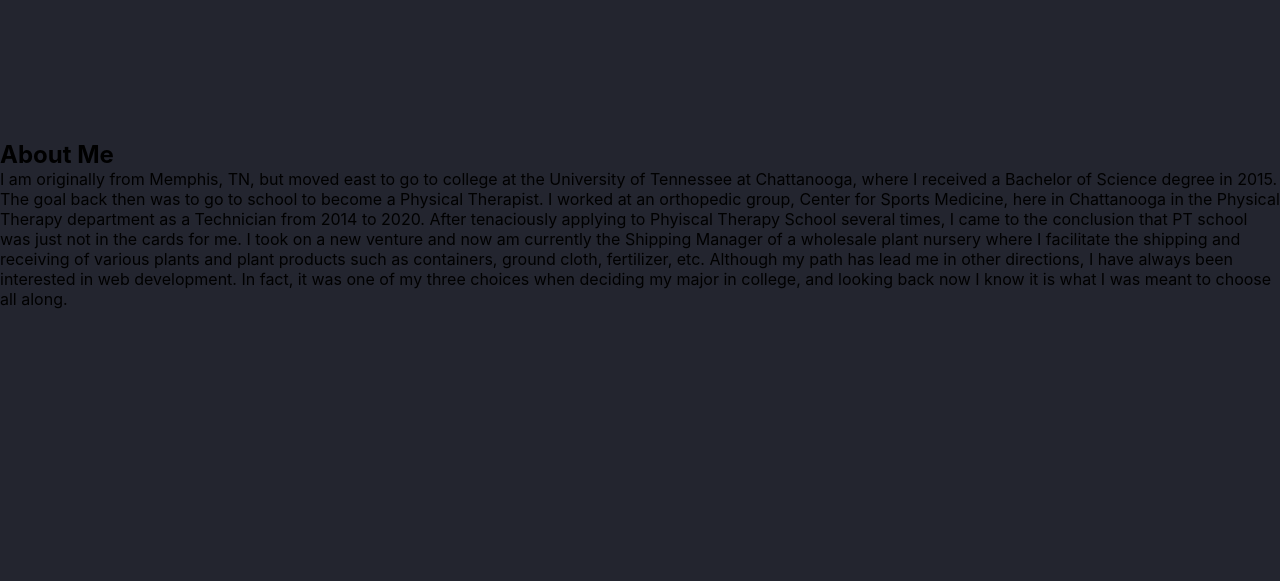
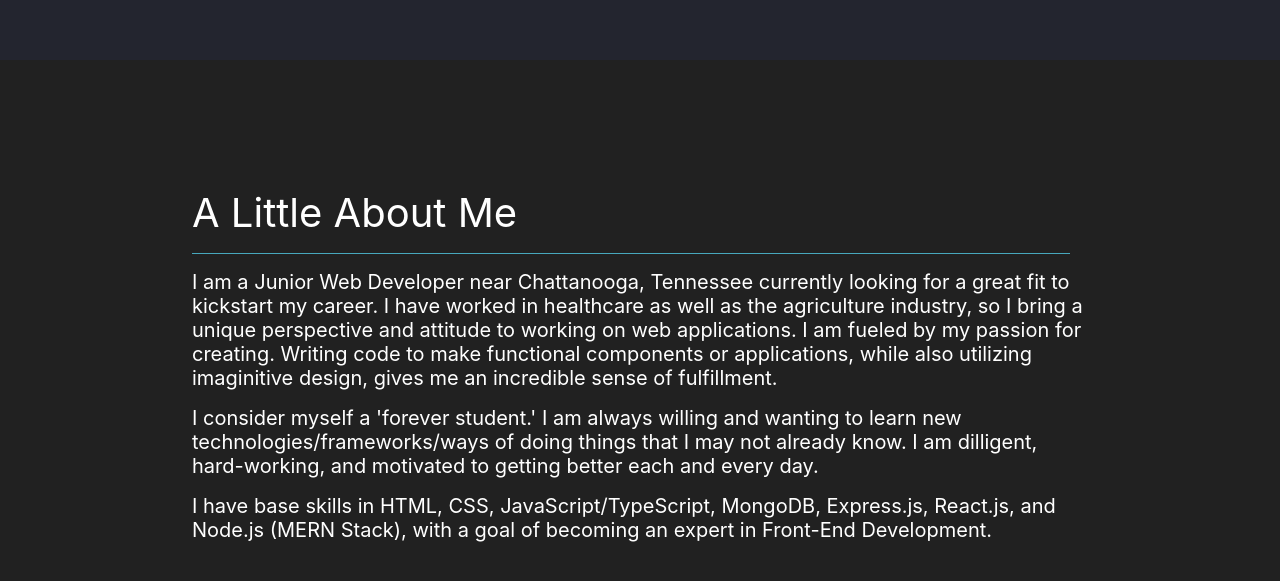
Before and after one commit to Ericcrain77/Portfolio-V2, a React (Create React App) app: page / in a window 1280 px wide. Shown: the part 965-1546 px from the top of the page. Before the commit the page ends 1274 px from the top, so only its background shows below. Built offline with nearby package versions, Linux system fonts and the light colour scheme.

Commit message:
adding about section

```diff
--- a/src/App.css
+++ b/src/App.css
@@ -12,5 +12,4 @@
   box-sizing: border-box;
   margin: 0;
   padding: 0;
-  background-color: var(--raisin-black);
 }
--- a/src/components/About/About.js
+++ b/src/components/About/About.js
@@ -4,12 +4,16 @@ import './about.css';
 function About() {
     return (
         <div className="about-section">
-            <div>
-                <h2>About Me</h2>
-                <p>
-                    I am originally from Memphis, TN, but moved east to go to college at the University of Tennessee at Chattanooga, where I received a Bachelor of Science degree in 2015. The goal back then was to go to school to become a Physical Therapist. I worked at an orthopedic group, Center for Sports Medicine, here in Chattanooga in the Physical Therapy department as a Technician from 2014 to 2020. After tenaciously applying to Phyiscal Therapy School several times, I came to the conclusion that PT school was just not in the cards for me. I took on a new venture and now am currently the Shipping Manager of a wholesale plant nursery where I facilitate the shipping and receiving of various plants and plant products such as containers, ground cloth, fertilizer, etc. Although my path has lead me in other directions, I have always been interested in web development. In fact, it was one of my three choices when deciding my major in college, and looking back now I know it is what I was meant to choose all along.
-                </p>
-            </div>
+            <h2>A Little About Me</h2>
+            <p>
+                I am a Junior Web Developer near Chattanooga, Tennessee currently looking for a great fit to kickstart my career. I have worked in healthcare as well as the agriculture industry, so I bring a unique perspective and attitude to working on web applications. I am fueled by my passion for creating. Writing code to make functional components or applications, while also utilizing imaginitive design, gives me an incredible sense of fulfillment.
+            </p>
+            <p>
+                I consider myself a 'forever student.' I am always willing and wanting to learn new technologies/frameworks/ways of doing things that I may not already know. I am dilligent, hard-working, and motivated to getting better each and every day.
+            </p>
+            <p>
+                I have base skills in HTML, CSS, JavaScript/TypeScript, MongoDB, Express.js, React.js, and Node.js (MERN Stack), with a goal of becoming an expert in Front-End Development.
+            </p>
         </div>
     )
 };
--- a/src/components/About/about.css
+++ b/src/components/About/about.css
@@ -0,0 +1,21 @@
+.about-section {
+    display: flex;
+    flex-direction: column;
+    color: white;
+    padding: 8rem 12rem 10rem 12rem;
+    background-color: var(--eerie-black);
+}
+
+.about-section h2 {
+    border-bottom: 1px solid var(--pacific-blue);
+    padding-bottom: 1rem;
+    width: 98%;
+    font-weight: 400;
+    font-size: clamp(20px, 4vw, 40px);
+}
+
+.about-section p {
+    padding-top: 1rem;
+    font-weight: 400;
+    font-size: clamp(10px, 2vw, 20px);
+}
--- a/src/components/Header/Header.js
+++ b/src/components/Header/Header.js
@@ -1,10 +1,28 @@
-import React from "react";
+import React, { useState, useEffect } from "react";
 import './header.css';
 import EC_icon_1024x1024 from '../../assets/icons/EC_icon_1024x1024.png';
 
 function Header() {
+    const [sticky, setSticky] = useState("");
+
+    useEffect(() => {
+        window.addEventListener('scroll', isSticky);
+        return () => {
+            window.removeEventListener('scroll', isSticky);
+        };
+    }, []);
+
+    const isSticky = () => {
+        const scrollTop = window.scrollY;
+        const stickyClass = scrollTop >= 250 ? "is-sticky" : "";
+        setSticky(stickyClass);
+        console.log(stickyClass);
+    };
+
+    const classes = `header-container ${sticky}`
+
     return (
-        <header className='header-container'>
+        <header className={classes}>
             <div>
                 <img src={EC_icon_1024x1024} alt='EC-Logo-Header' />
             </div>
--- a/src/components/Header/header.css
+++ b/src/components/Header/header.css
@@ -1,9 +1,9 @@
 .header-container {
     display: flex;
     background-color: var(--raisin-black);
+    gap: 2rem;
     justify-content: space-between;
     align-items: center;
-    gap: 2rem;
     padding: .5rem;
 }
 
@@ -35,3 +35,15 @@
     opacity: 75%;
     transition: opacity .25s ease-in-out;
 }
+
+.is-sticky {
+    position: fixed;
+    top: 0;
+    left: 0;
+    width: 100%;
+    z-index: 999;
+    box-shadow: 0 2px 24px 0 rgb(0 0 0 / 15%);
+    animation: 500ms ease-in-out 0s normal none 1 running fadeInDown;
+    padding-top: 0px;
+    padding-bottom: 0px;
+}
--- a/src/components/Intro/intro.css
+++ b/src/components/Intro/intro.css
@@ -2,7 +2,8 @@
     display: flex;
     flex-direction: row;
     color: white;
-    padding: 12rem 12rem 25rem 12rem;
+    padding: 12rem 12rem 20rem 12rem;
+    background-color: var(--raisin-black);
 }
 
 .intro-words {
```
